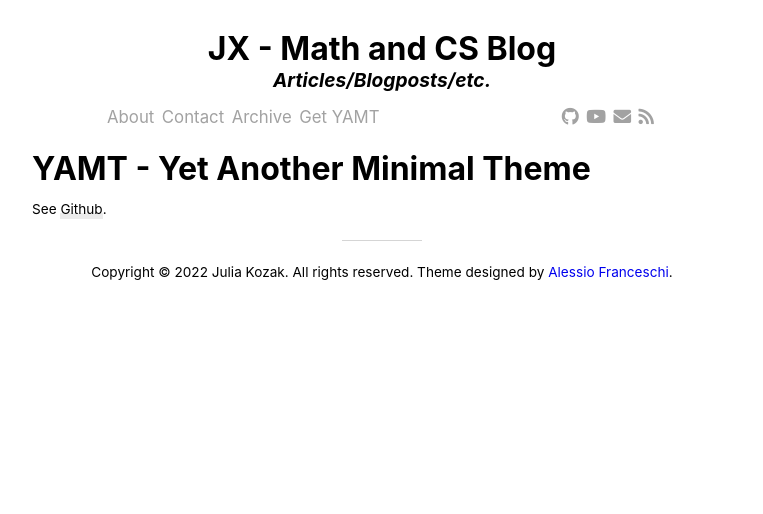
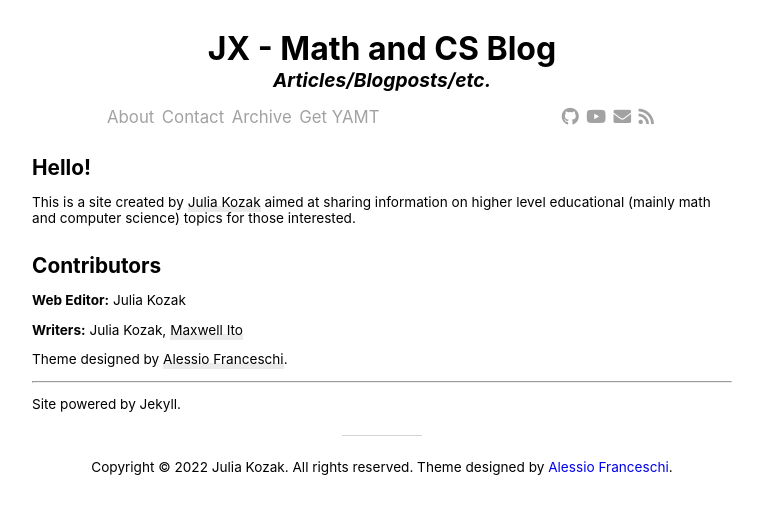
Before and after one commit to jkozak30/blog, a Jekyll site: the page built from about.md, in a window 1280 px wide. Shown: the top 514 px of the page, without its empty margins (258-1021 px from the left). Built offline with Jekyll 4.4.1, drawn with Linux system fonts in a browser that asks for light colours; nearby versions of some CDN libraries.

Commit message:
if u dont work

```diff
--- a/_config.yml
+++ b/_config.yml
@@ -28,9 +28,7 @@ facebook:
 logo: /assets/img/logo.jpg
 social:
   links: #List your social links here
-    - https://twitter.com/PandaSekh
-    - https://www.github.com/pandasekh
-    - https://www.linkedin.com/in/alessio-franceschi/
+    - https://www.github.com/jkozak30
 webmaster_verifications:
   google:
   bing:
--- /dev/null
+++ b/_includes/auth.html
@@ -0,0 +1 @@
+{{ page.auth }}
--- a/_layouts/post.html
+++ b/_layouts/post.html
@@ -16,7 +16,7 @@
   {% if site.data.settings.date-under-post.active %}
   <div class = "post-info">
     <span>
-        <i class="far fa-calendar" aria-hidden="true"></i> <span>{{ page.date | date_to_string }}</span> - <i class="far fa-clock"></i> {% include reading_time.html %}
+        <i class="far fa-calendar" aria-hidden="true"></i> <span>{{ page.date | date_to_string }}</span> - {% include auth.html %} - <i class="far fa-clock"></i> {% include reading_time.html %}
     </span>
   </div>
   {% endif %}
--- a/about.md
+++ b/about.md
@@ -3,5 +3,15 @@ layout: default
 title: About
 ---
 
-# [YAMT - Yet Another Minimal Theme](https://yamt.netlify.app/)
-See [Github](https://github.com/PandaSekh/Jekyll-YAMT).
+#### Hello!
+This is a site created by [Julia Kozak](https://github.com/jkozak30) aimed at sharing information on higher level educational (mainly math and computer science) topics for those interested.
+
+#### Contributors
+**Web Editor:** Julia Kozak
+
+**Writers:** Julia Kozak, [Maxwell Ito](https://github.com/miyto)
+
+Theme designed by [Alessio Franceschi](https://github.com/PandaSekh/Jekyll-YAMT).
+
+---
+Site powered by Jekyll.
```
Also changed, not shown: _posts/2022-03-05-gaussian-integers.md (+3 -3 lines), _posts/2022-03-06-barycentric-coordinates.md (added, +9 -0 lines), assets/favicon.ico, assets/img/gaussian.jpg (added).
